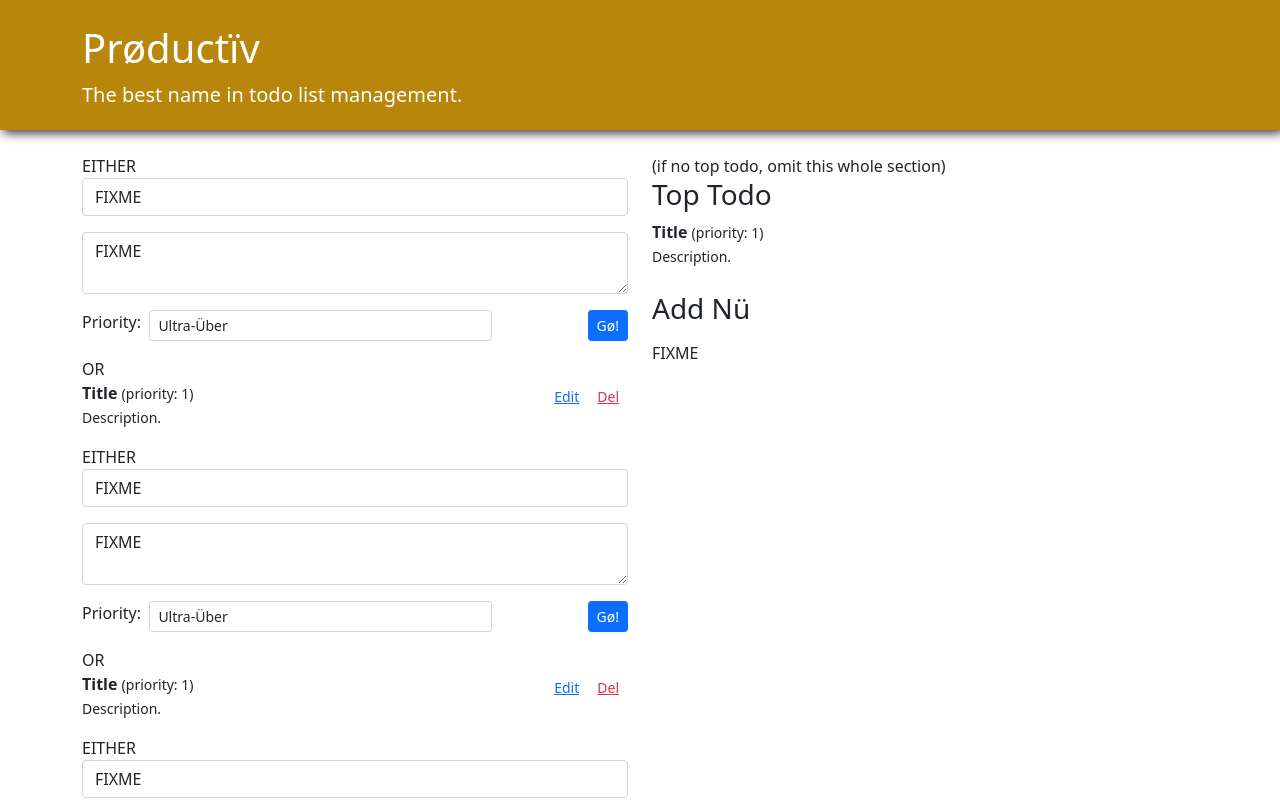
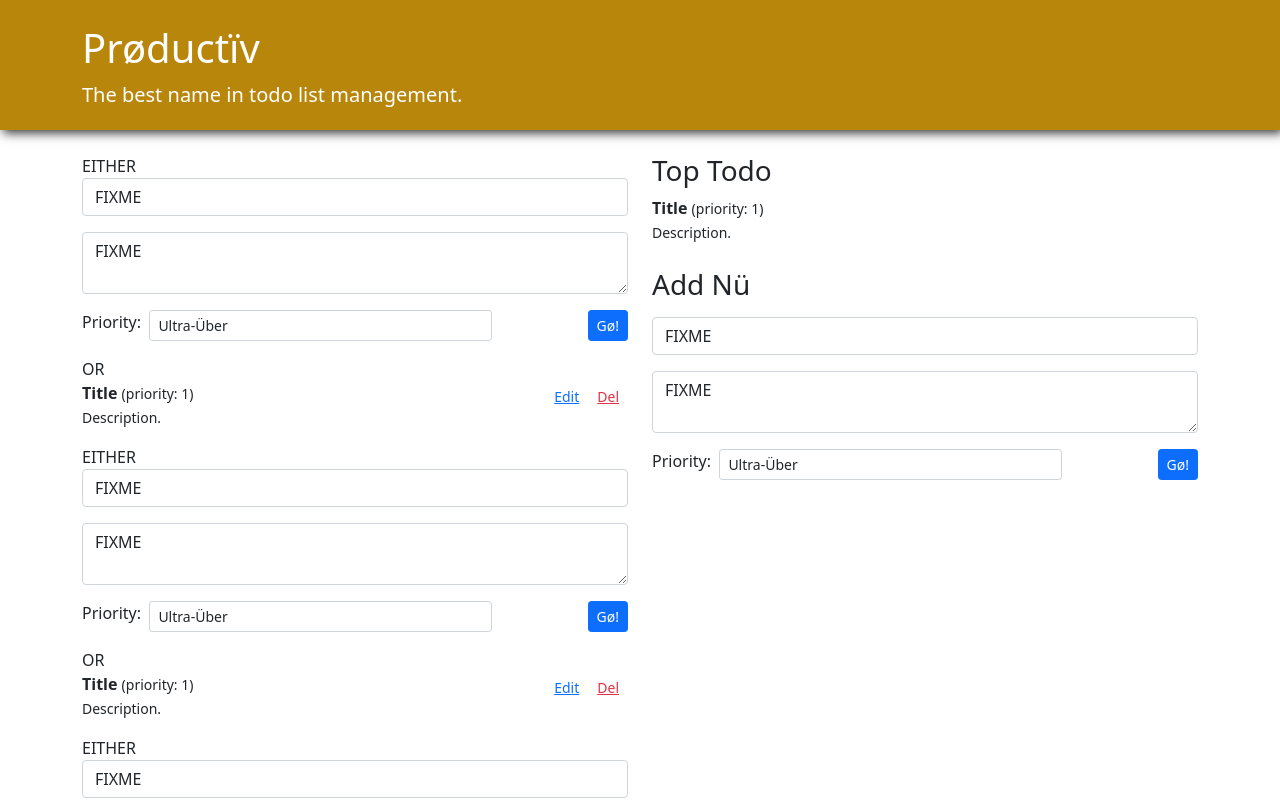
Before and after one commit to ndrewjensen/react-forms-design-productiv, a React (Create React App) app in the folder productiv/: page / in a window 1280 px wide. Shown: the top 800 px of the page. Built offline with nearby package versions, Linux system fonts and the light colour scheme.

Commit message:
todoform

```diff
--- a/productiv/src/TodoApp.js
+++ b/productiv/src/TodoApp.js
@@ -3,6 +3,7 @@ import { v4 as uuid } from "uuid";
 
 import TopTodo from "./TopTodo";
 import EditableTodoList from "./EditableTodoList";
+import TodoForm from "./TodoForm";
 
 /** App for managing a todo list.
  *
@@ -52,16 +53,19 @@ function TodoApp({initialTodos}) {
             <span className="text-muted">You have no todos.</span>}
           </div>
 
+
           <div className="col-md-6">
-            (if no top todo, omit this whole section)
+            {todos.length > 0 &&
             <section className="mb-4">
               <h3>Top Todo</h3>
-              <TopTodo />
+              <TopTodo todos={todos} />
             </section>
+            }
 
             <section>
               <h3 className="mb-3">Add Nü</h3>
-              FIXME
+              <TodoForm handleSave={create} />
+
             </section>
           </div>
 
--- a/productiv/src/TodoForm.js
+++ b/productiv/src/TodoForm.js
@@ -10,13 +10,27 @@ import React, { useState } from "react";
  * { TodoApp, EditableTodo } -> TodoForm
  */
 
-function TodoForm() {
+function TodoForm({initialFormData, handleSave}) {
+  const initial = {title:"", description:"", priority: 3};
+
+  const [formData, setFormData] = useState(initialFormData || initial);
 
   /** Update form input. */
-  function handleChange(evt) { }
+  function handleChange(evt) {
+    const { name, value } = evt.target;
+    setFormData(fData => ({
+      ...fData,
+      [name]: value,
+    }))
+  }
 
   /** Call parent function and clear form. */
-  function handleSubmit(evt) { }
+
+  function handleSubmit(evt) {
+    evt.preventDefault();
+    handleSave(formData);
+    setFormData(initial);
+  }
 
   return (
       <form className="NewTodoForm" onSubmit={handleSubmit}>
```
